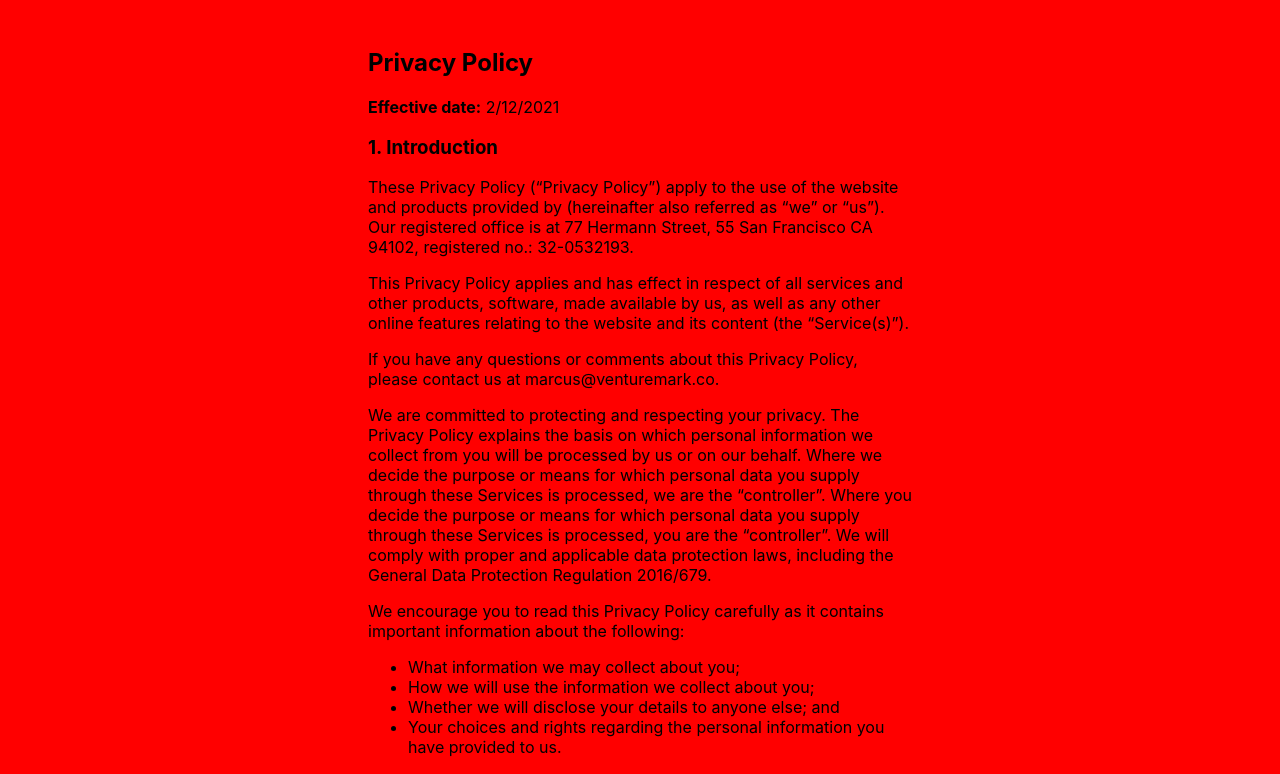
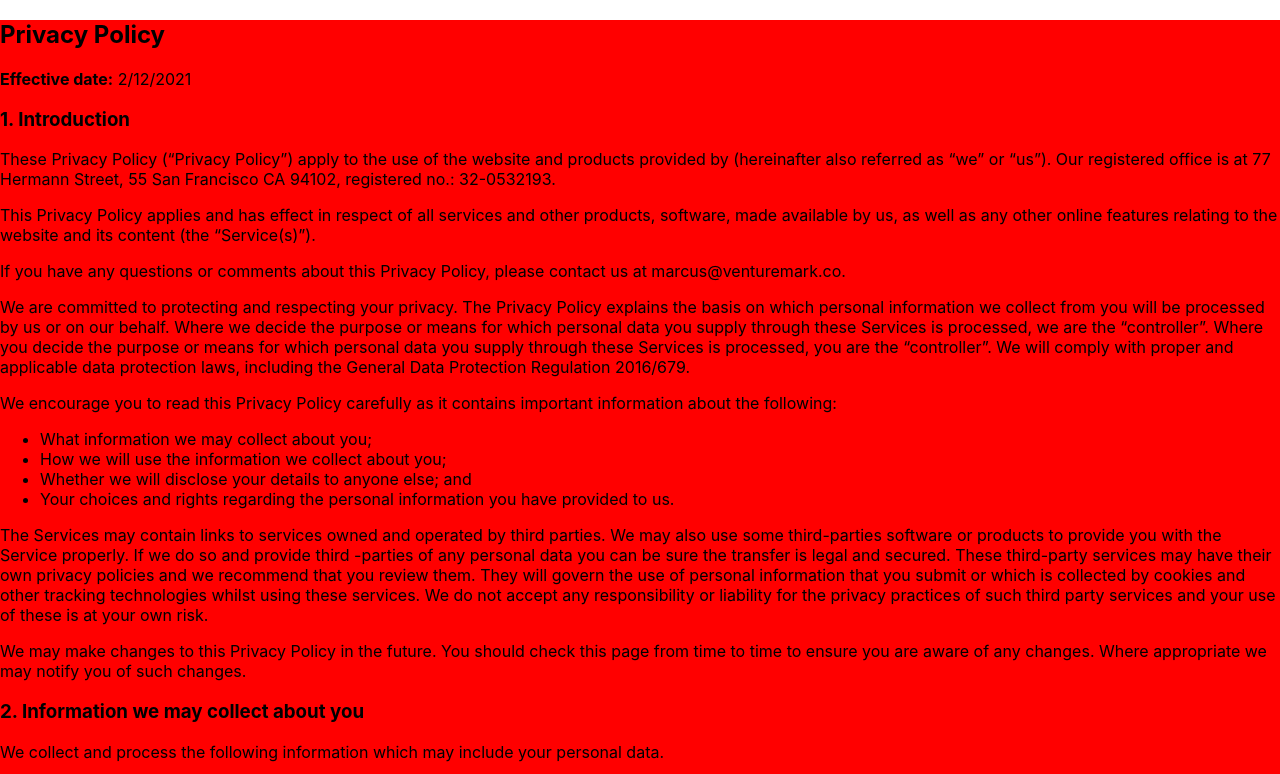
Before and after one commit to venturemark/landing, a Next.js app: page /privacy in a window 1280 px wide. Shown: the top 774 px of the page. Built offline with nearby package versions, Linux system fonts and the light colour scheme.

Commit message:
fixed next.js bug

```diff
--- a/components/layout.js
+++ b/components/layout.js
@@ -1,5 +1,5 @@
 import styles from "./layout.module.css";
 
 export default function Layout({ children }) {
-  return <div className={styles.container}>{children}</div>;
+  return <div className={(styles.container, styles.body)}>{children}</div>;
 }
--- a/components/layout.module.css
+++ b/components/layout.module.css
@@ -3,6 +3,6 @@
   padding: 0 1rem;
   margin: 3rem auto 6rem;
 }
-body {
-  background:red;
+.body {
+  background: red;
 }
```
Also changed, not shown: .plasmic/plasmic.json, 1 other file (tests, documents, lock files or other folders).
